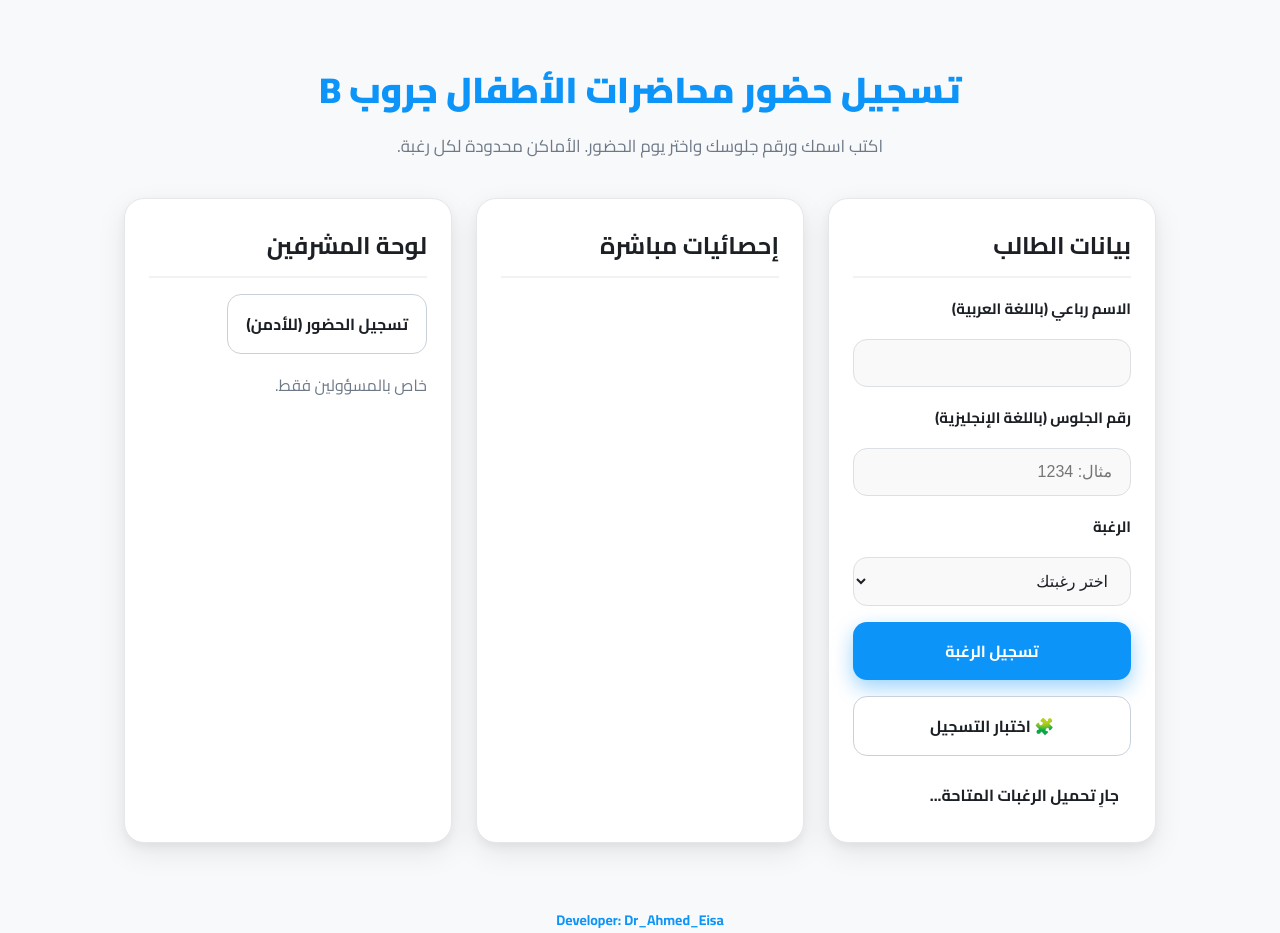
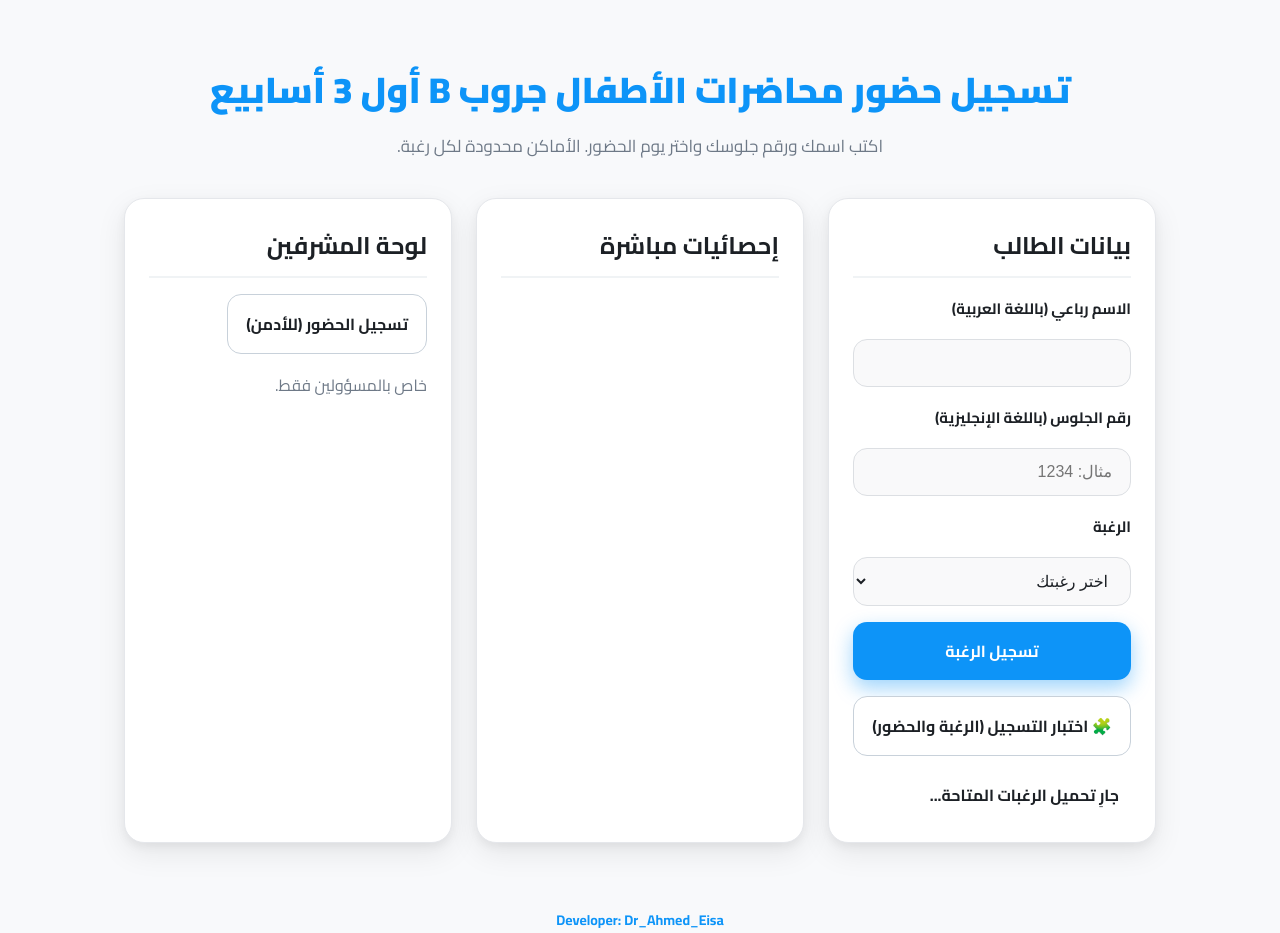
Before and after one commit to ahmedeisa220/hodorb, a plain HTML site: page index.html in a window 1280 px wide. Drawn offline with Linux system fonts and the light colour scheme; no server answers.

Commit message:
Update index.html

```diff
--- a/index.html
+++ b/index.html
@@ -15,7 +15,7 @@
 <body>
 
 <header class="site-header">
-  <h1>تسجيل حضور محاضرات الأطفال جروب B</h1>
+  <h1>تسجيل حضور محاضرات الأطفال جروب B أول 3 أسابيع</h1>
   <p class="sub">اكتب اسمك ورقم جلوسك واختر يوم الحضور. الأماكن محدودة لكل رغبة.</p>
 </header>
 
@@ -35,7 +35,7 @@
       </select>
 
       <button class="btn-primary" id="submitBtn" type="submit">تسجيل الرغبة</button>
-      <button class="btn-ghost" id="checkOpen" type="button">🧩 اختبار التسجيل</button>
+      <button class="btn-ghost" id="checkOpen" type="button">🧩 اختبار التسجيل (الرغبة والحضور)</button>
     </form>
     <div id="status" class="status" aria-live="polite"></div>
   </section>
```
